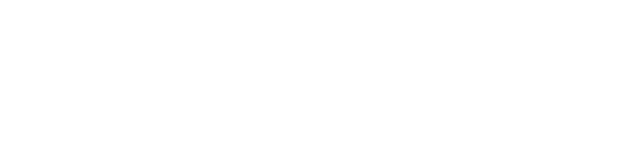
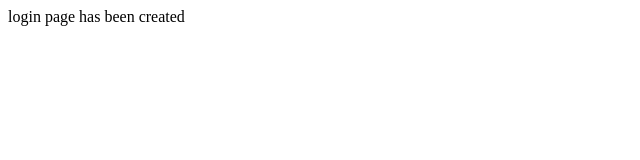
Before and after one commit to noorwale/project-portfolio, a plain HTML site: page index.html in a window 1280 px wide. Shown: the whole page, without its empty margins (0-640 px from the left). Drawn offline with Linux system fonts and the light colour scheme.

Commit message:
login page has been created

```diff
--- a/index.html
+++ b/index.html
@@ -5,6 +5,6 @@
     <title> A title is added to the website</title>
   </head>
   <body>
-
+login page has been created
   </body>
 </html>
```
